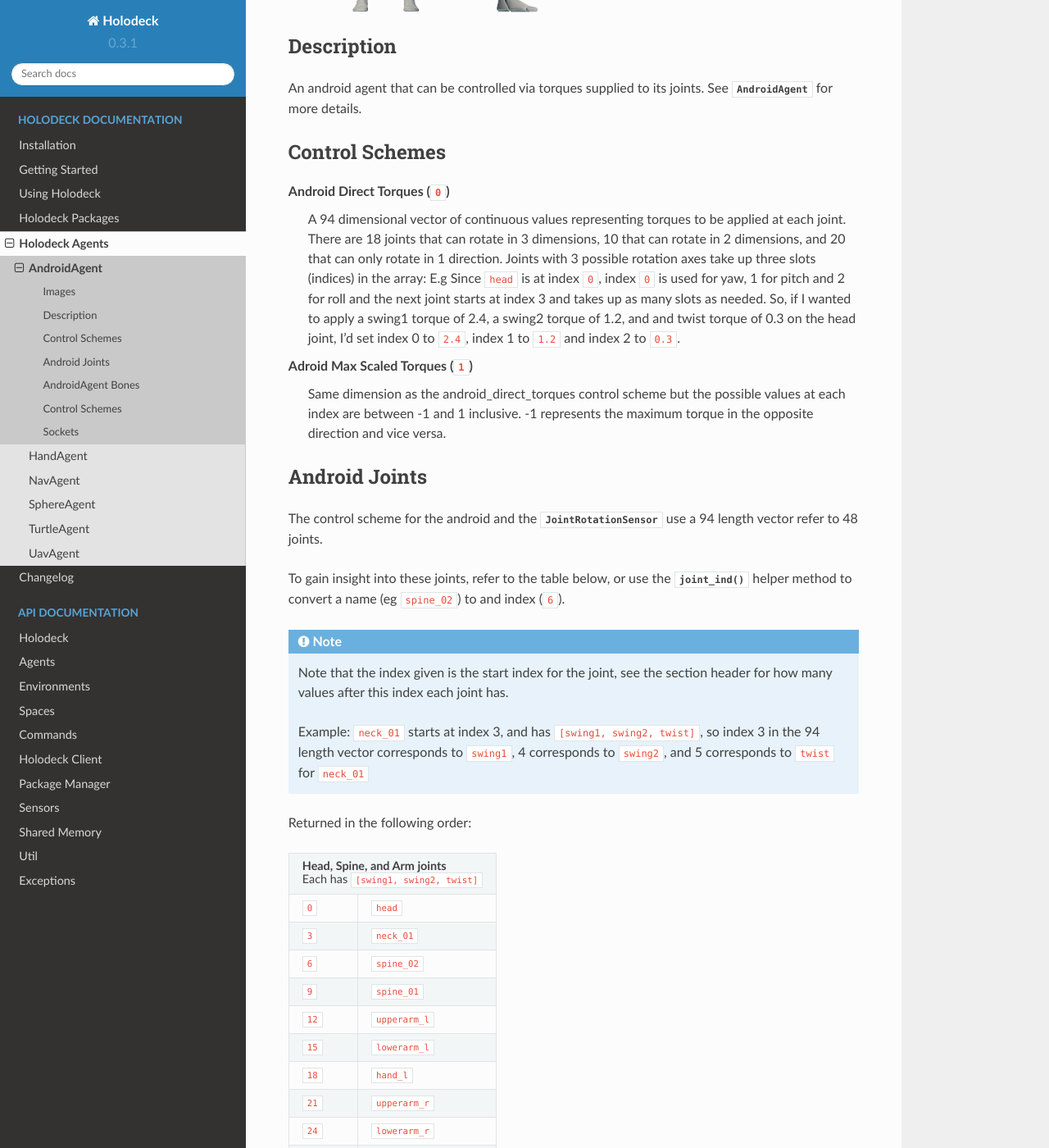
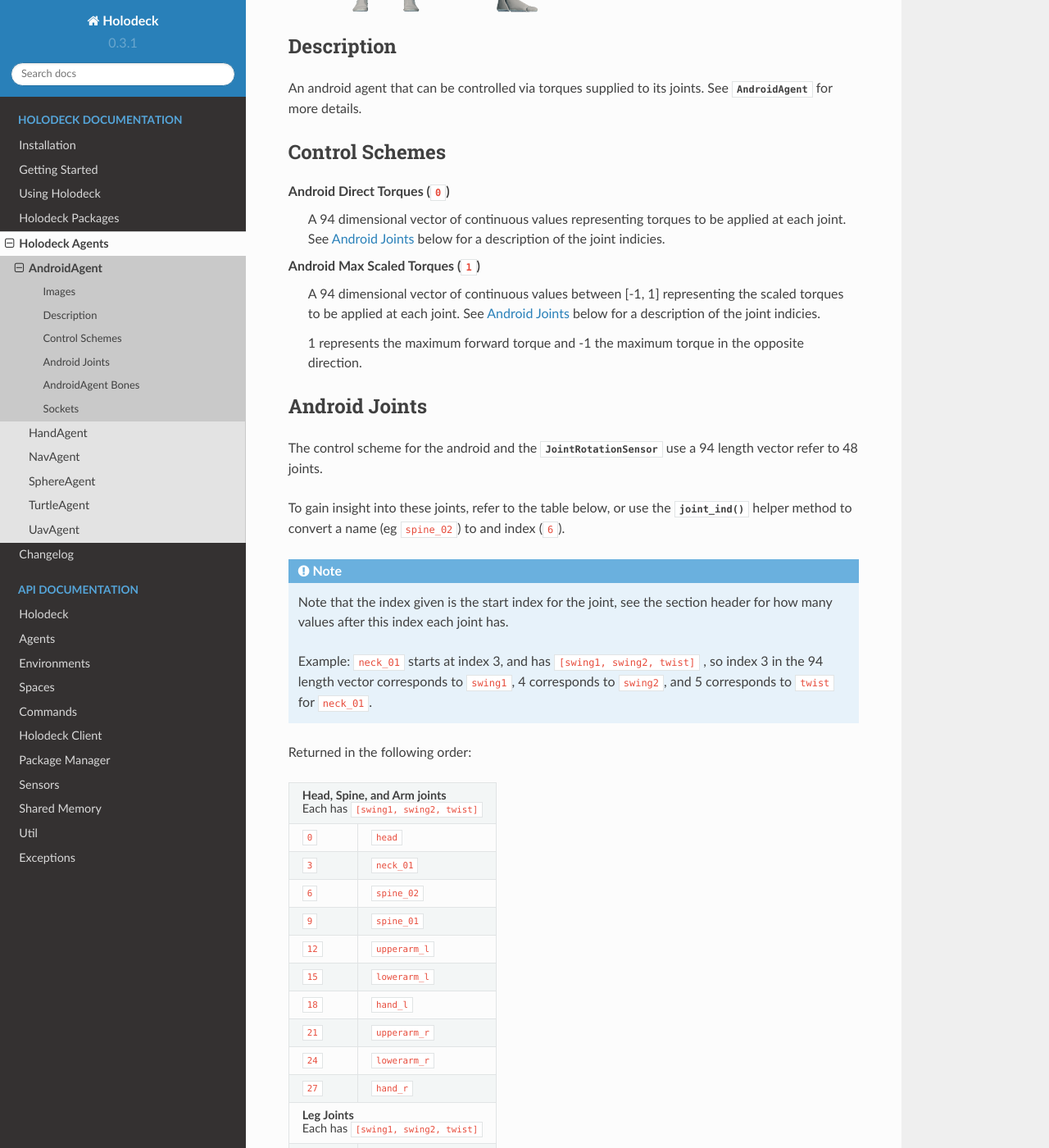
Before and after one commit to BYU-PCCL/holodeck, a Sphinx documentation site: the page built from docs/agents/android-agent.rst, in a window 1280 px wide and 1400 px high, scrolled down 510 px. Shown: the whole window at 82% size. Built offline with Sphinx 7.4.7 and the Read the Docs theme 2.0.0, drawn with Linux system fonts in a browser that asks for light colours; formulas are drawn with MathJax 3; some of the changed text lies outside the part shown.

Commit message:
Re-write android-agent.rst

```diff
--- a/docs/agents/android-agent.rst
+++ b/docs/agents/android-agent.rst
@@ -20,43 +20,37 @@
 Control Schemes
 ---------------
 **Android Direct Torques** (``0``)
-  A 94 dimensional vector of continuous values representing
-  torques to be applied at each joint. There are 18 joints
-  that can rotate in 3 dimensions, 10 that can rotate
-  in 2 dimensions, and 20 that can only rotate in 1 direction.
-  Joints with 3 possible rotation axes take up three
-  slots (indices) in the array: E.g Since ``head``
-  is at index ``0``, index ``0`` is used for yaw, 1
-  for pitch and 2 for roll and the next joint
-  starts at index 3 and takes up as many slots as needed.
-  So, if I wanted to apply a swing1 torque of 2.4, a
-  swing2 torque of 1.2, and and twist torque of 0.3 on the head joint,
-  I'd set index 0 to ``2.4``, index 1 to ``1.2`` and index 2 to ``0.3``.
+  A 94 dimensional vector of continuous values representing torques to be
+  applied at each joint. See :ref:`android-joints` below for a description of
+  the joint indicies.
 
-**Adroid Max Scaled Torques** (``1``)
-  Same dimension as the android_direct_torques control scheme but
-  the possible values at each index are between -1 and 1 inclusive.
-  -1 represents the maximum torque in the opposite direction and vice versa.
+**Android Max Scaled Torques** (``1``)
+  A 94 dimensional vector of continuous values between [-1, 1] representing the
+  scaled torques to be applied at each joint. See :ref:`android-joints` below
+  for a description of the joint indicies.
+
+  1 represents the maximum forward torque and -1 the maximum torque in the
+  opposite direction.
 
 .. _`android-joints`:
 
 Android Joints
 --------------
 The control scheme for the android and the
-:class:`~holodeck.sensors.JointRotationSensor` use a 94 length
-vector refer to 48 joints.
+:class:`~holodeck.sensors.JointRotationSensor` use a 94 length vector refer to
+48 joints.
 
 To gain insight into these joints, refer to the table below, or use the
-:meth:`~holodeck.agents.AndroidAgent.joint_ind` helper method to convert a
-name (eg ``spine_02``) to and index (``6``).
+:meth:`~holodeck.agents.AndroidAgent.joint_ind` helper method to convert a name
+(eg ``spine_02``) to and index (``6``).
 
 .. note::
     Note that the index given is the start index for the joint, see the section
     header for how many values after this index each joint has.
 
-    Example: ``neck_01`` starts at index 3, and has ``[swing1, swing2, twist]``, so index
-    3 in the 94 length vector corresponds to ``swing1``, 4 corresponds to ``swing2``, and
-    5 corresponds to ``twist`` for ``neck_01``
+    Example: ``neck_01`` starts at index 3, and has ``[swing1, swing2, twist]``
+    , so index 3 in the 94 length vector corresponds to ``swing1``, 4
+    corresponds to ``swing2``, and 5 corresponds to ``twist`` for ``neck_01``.
 
 Returned in the following order:
 
@@ -182,8 +176,8 @@
 
 AndroidAgent Bones
 ------------------
-The :class:`~holodeck.sensors.RelativeSkeletalPositionSensor` returns an
-array with four entries for each bone listed below.
+The :class:`~holodeck.sensors.RelativeSkeletalPositionSensor` returns an array
+with four entries for each bone listed below.
 
 ========= =======================
   Index          Bone Name
@@ -250,15 +244,6 @@
 ``236``   ``thigh_twist_01_r``
 ========= =======================
 
-
-Control Schemes
----------------
-
-- Android Torques
-
-See :class:`~holodeck.agents.AndroidAgent` for
-details on how this control scheme works.
-
 .. TODO: Example code
 
 Sockets
@@ -266,5 +251,4 @@
 
 - ``CameraSocket`` located in the middle of the android's face
 - ``Viewport`` located behind the agent
-- All of the joints may be used as sockets. See
-  :ref:`android-joints`
+- All of the joints may be used as sockets. See :ref:`android-joints`.
```
